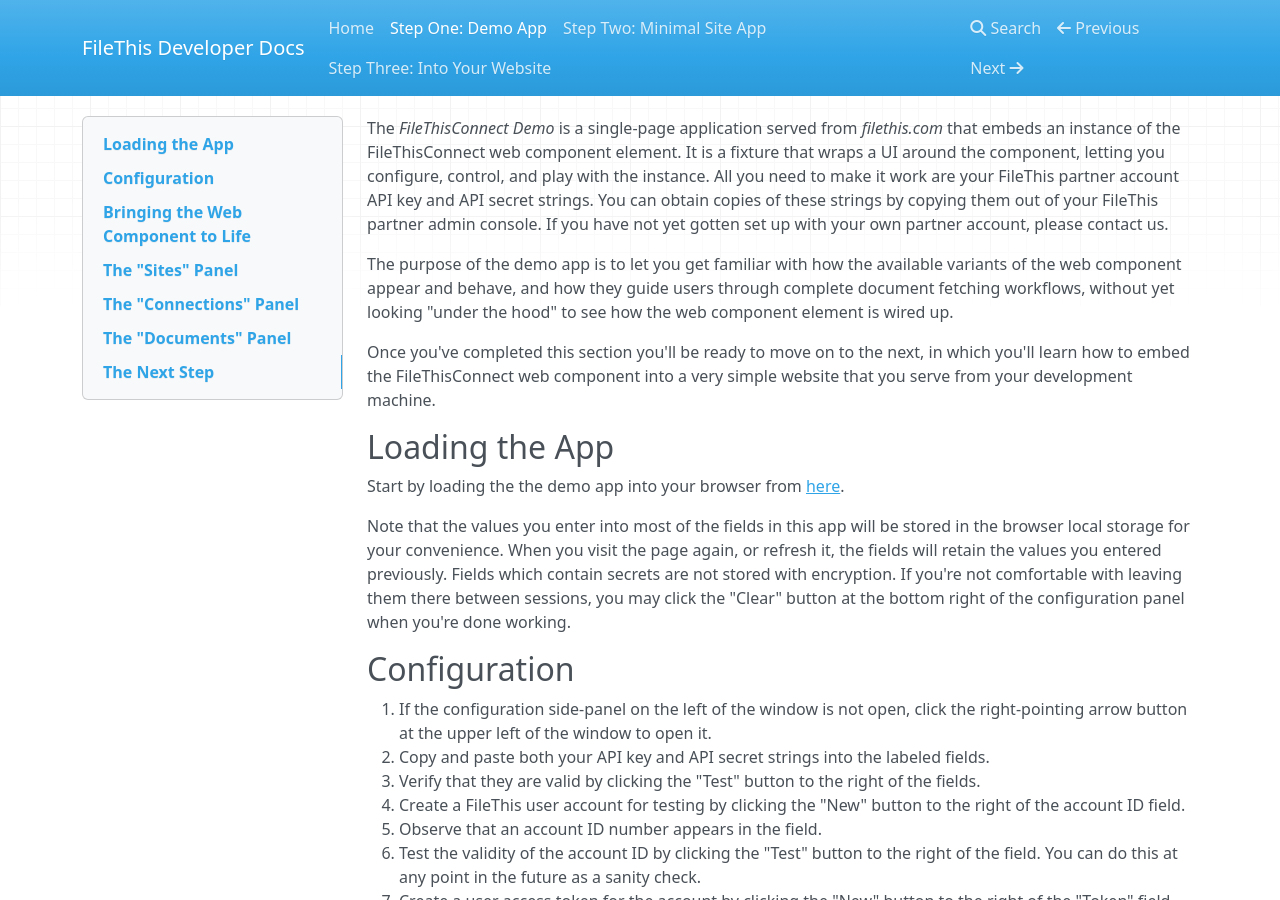
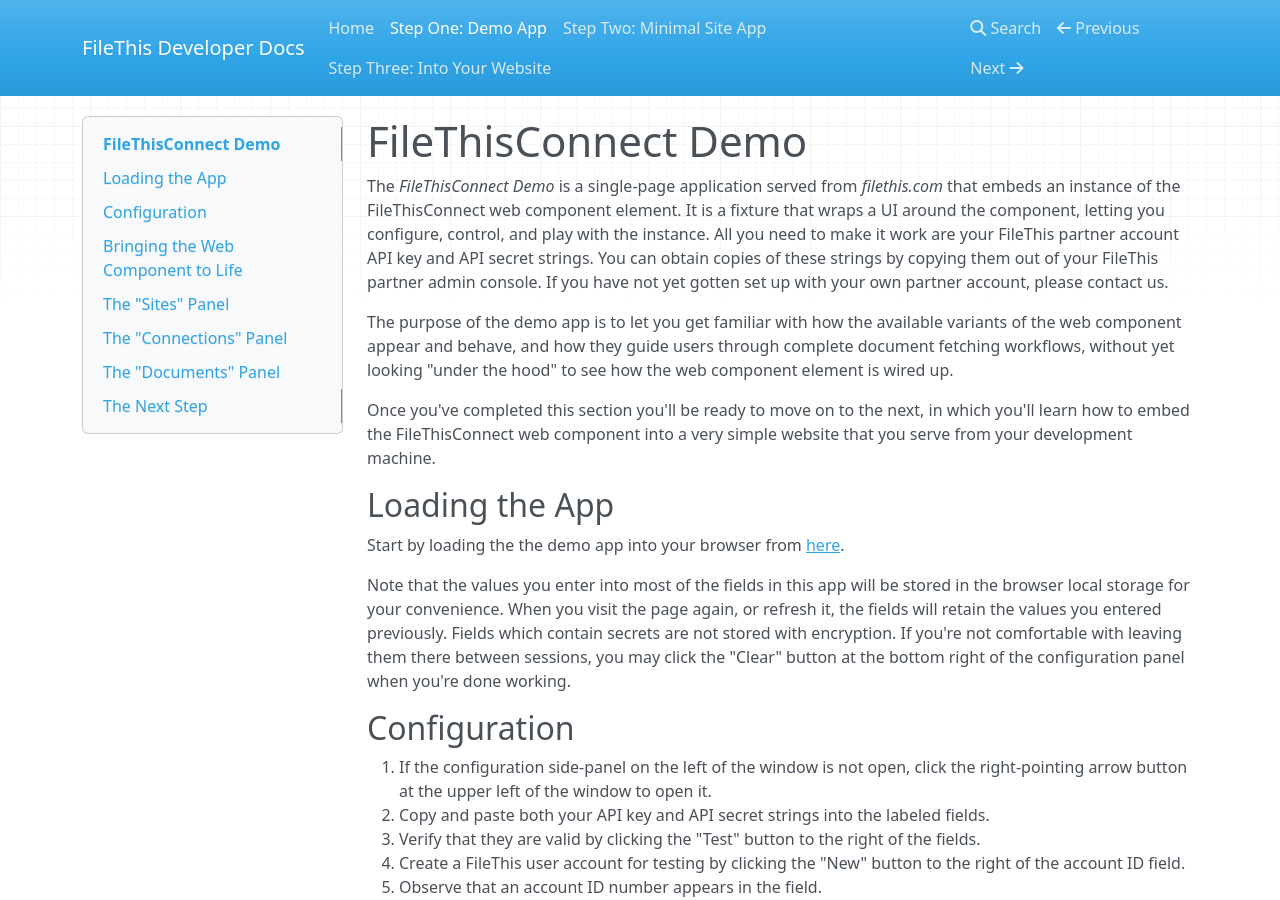
Before and after one commit to filethis/developer-docs, an MkDocs documentation site: the page built from docs/ft-connect-demo.md, in a window 1280 px wide and 900 px high. Built offline with MkDocs 1.6.1, drawn with Linux system fonts in a browser that asks for light colours; nearby versions of some CDN libraries; old or Windows-style settings are respelled for this version of MkDocs.

Commit message:
hacking again

```diff
--- a/docs/ft-connect-demo.md
+++ b/docs/ft-connect-demo.md
@@ -1,3 +1,5 @@
+# FileThisConnect Demo
+
 The _FileThisConnect Demo_ is a single-page application served from _filethis.com_ that embeds an instance of the FileThisConnect web component element. It is a fixture that wraps a UI around the component, letting you configure, control, and play with the instance. All you need to make it work are your FileThis partner account API key and API secret strings. You can obtain copies of these strings by copying them out of your FileThis partner admin console. If you have not yet gotten set up with your own partner account, please contact us.
 
 The purpose of the demo app is to let you get familiar with how the available variants of the web component appear and behave, and how they guide users through complete document fetching workflows, without yet looking "under the hood" to see how the web component element is wired up.
```
